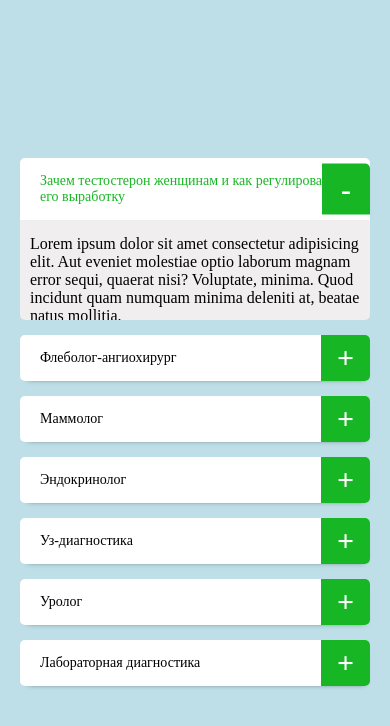
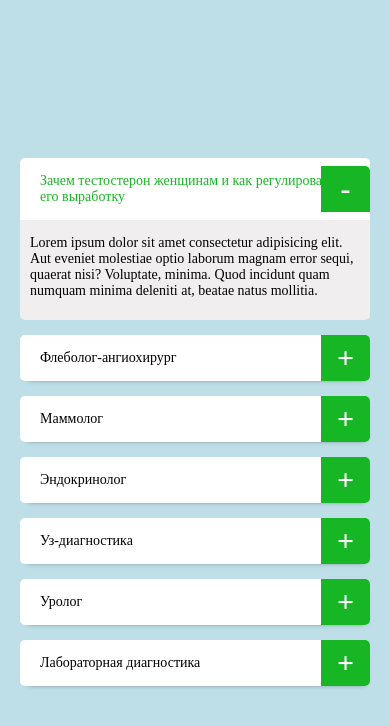
Before and after one commit to daimonti121/Medicine-two, a plain HTML site: page index.html in a window 390 px wide. Both pictures are taken after a click on the element 195 px from the left and 239 px from the top of the page. Drawn offline with Linux system fonts and the light colour scheme.

Commit message:
Update style.css

```diff
--- a/css/style.css
+++ b/css/style.css
@@ -74,12 +74,16 @@ body {
 .contentBx.active .label::before {
   border-radius: 0px 5px 0px 0px;
 }
+
 @media screen and (max-width: 720px) {
   .label {
     font-size: 16px;
   }
   .accordion .contentBx .label::before {
     padding: 7px 16px;
+  }
+  .accordion .contentBx.active .label::before {
+    padding: 7px 19.5px;
   }
 }
 @media screen and (max-width: 550px) {
@@ -90,4 +94,10 @@ body {
   .accordion .contentBx .label::before {
     padding: 6px 16px;
   }
+  .content {
+    font-size: 14px;
+  }
+  .accordion .contentBx.active .label::before {
+    padding: 6px 19.5px;
+  }
 }
```
